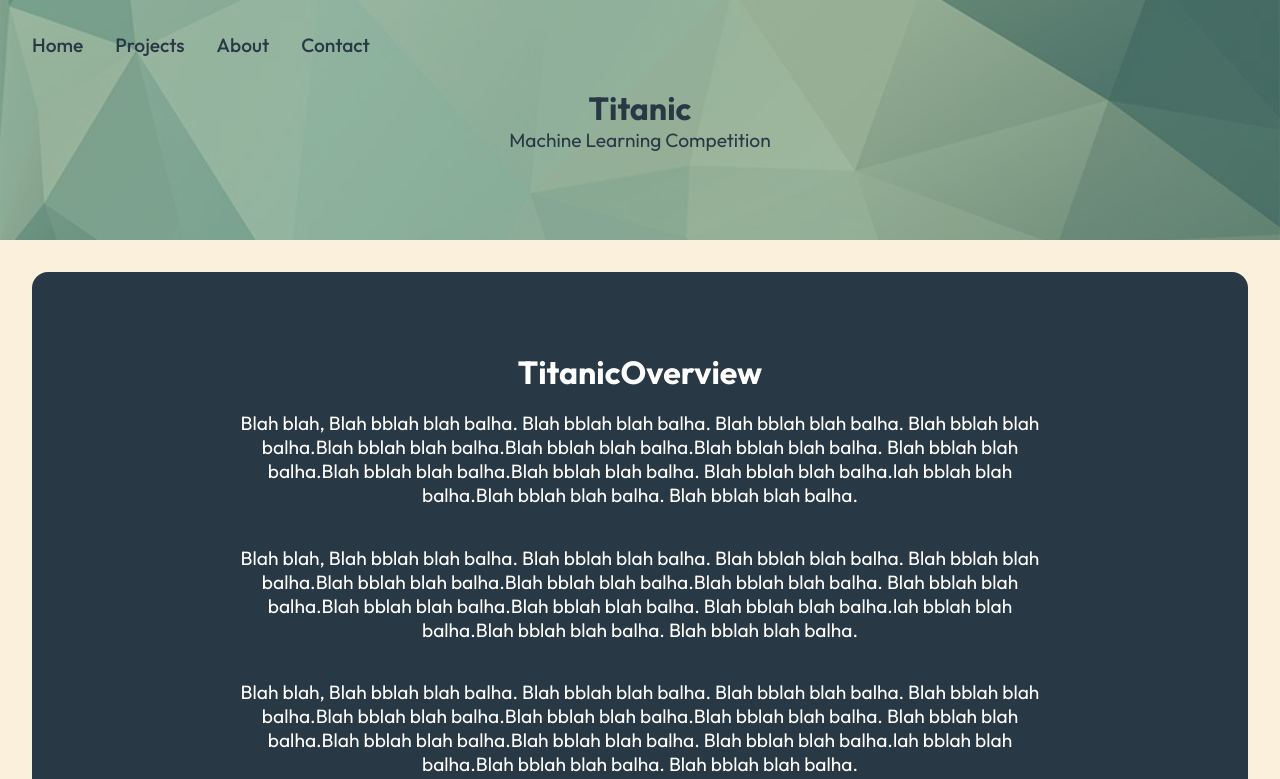
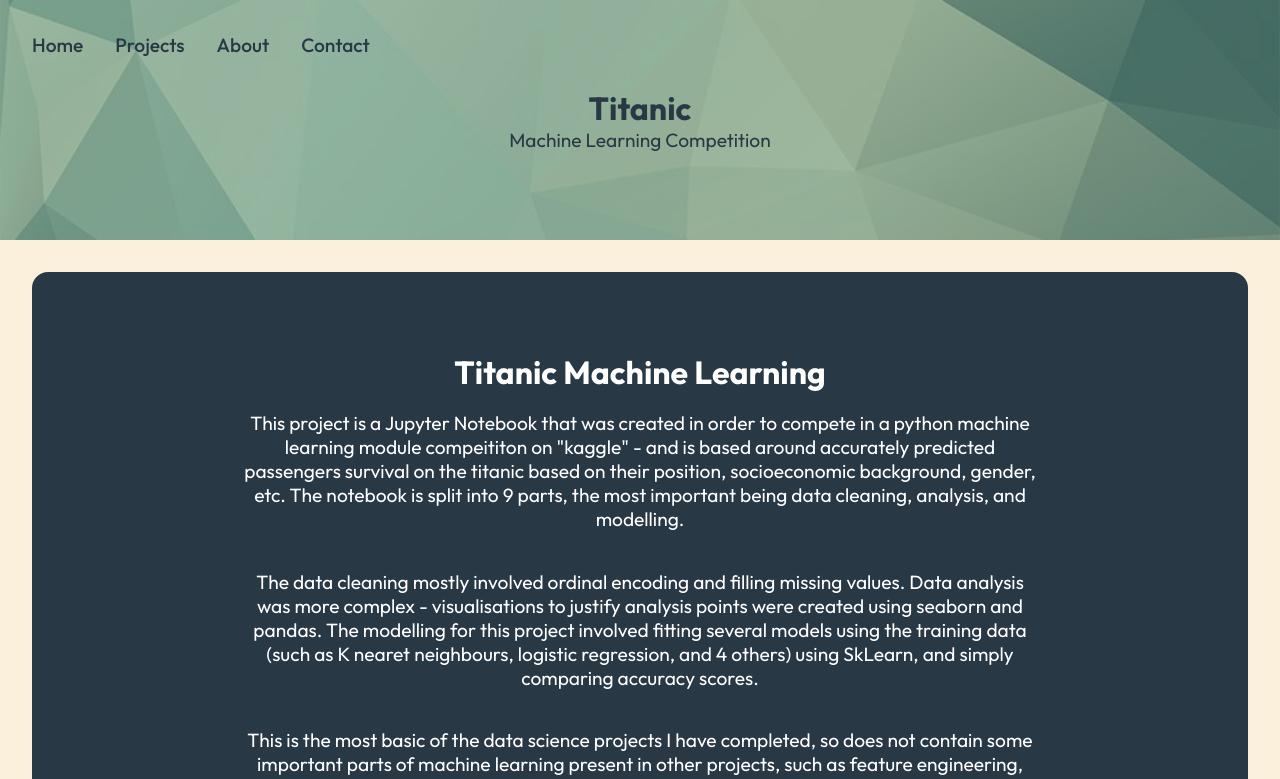
Before and after one commit to RossWilliamsProject/Portfolio-Site, a React (Create React App) app: page /TitanicPage in a window 1280 px wide. Shown: the top 779 px of the page. Built offline with nearby package versions, Linux system fonts and the light colour scheme.

Commit message:
v6.12 - titanic ML  updated

```diff
--- a/src/Components/ProjectOverviewComponents/PortfolioOverview.js
+++ b/src/Components/ProjectOverviewComponents/PortfolioOverview.js
@@ -28,7 +28,6 @@ const PortfolioOverview = () => {
                     (so new projects can be added easily).
                 </p>
                 <p>
-
                     The sites progress can be seen on the gitHub, accessable from the button on the right!
                 </p>
                 <Link to="/Projects">
--- a/src/Components/ProjectOverviewComponents/TitanicOverview.js
+++ b/src/Components/ProjectOverviewComponents/TitanicOverview.js
@@ -8,28 +8,25 @@ const TitanicOverview = () => {
         <div className="overview">
             <div className="left">
                 <h1>
-                    TitanicOverview
+                    Titanic Machine Learning
                 </h1>
                 <p>
-                    Blah blah, Blah bblah blah balha. Blah bblah blah balha. Blah bblah blah balha.
-                    Blah bblah blah balha.Blah bblah blah balha.Blah bblah blah balha.Blah bblah blah balha.
-                    Blah bblah blah balha.Blah bblah blah balha.Blah bblah blah balha.
-                    Blah bblah blah balha.lah bblah blah balha.Blah bblah blah balha.
-                    Blah bblah blah balha.
+                    This project is a Jupyter Notebook that was created in order to compete in
+                    a python machine learning module compeititon on "kaggle" - and is based around accurately predicted passengers
+                    survival on the titanic based on their position, socioeconomic background, gender, etc.
+                    The notebook is split into 9 parts, the most important being data cleaning, analysis, and modelling.
                 </p>
                 <p>
-                    Blah blah, Blah bblah blah balha. Blah bblah blah balha. Blah bblah blah balha.
-                    Blah bblah blah balha.Blah bblah blah balha.Blah bblah blah balha.Blah bblah blah balha.
-                    Blah bblah blah balha.Blah bblah blah balha.Blah bblah blah balha.
-                    Blah bblah blah balha.lah bblah blah balha.Blah bblah blah balha.
-                    Blah bblah blah balha.
+                    The data cleaning mostly involved ordinal encoding and filling missing values. Data analysis
+                    was more complex - visualisations to justify analysis points were created using seaborn and pandas.
+                    The modelling for this project involved fitting several models using the training data
+                    (such as K nearet neighbours, logistic regression, and 4 others) using SkLearn,
+                    and simply comparing accuracy scores.
                 </p>
                 <p>
-                    Blah blah, Blah bblah blah balha. Blah bblah blah balha. Blah bblah blah balha.
-                    Blah bblah blah balha.Blah bblah blah balha.Blah bblah blah balha.Blah bblah blah balha.
-                    Blah bblah blah balha.Blah bblah blah balha.Blah bblah blah balha.
-                    Blah bblah blah balha.lah bblah blah balha.Blah bblah blah balha.
-                    Blah bblah blah balha.
+                    This is the most basic of the data science projects I have completed, so does not contain some important
+                    parts of machine learning present in other projects, such as feature engineering, and evaluation tools such as SHAP values and
+                    cross validation.
                 </p>
                 <Link to="/Projects">
                     <button className="btn"> Back to Projects </button>
```
